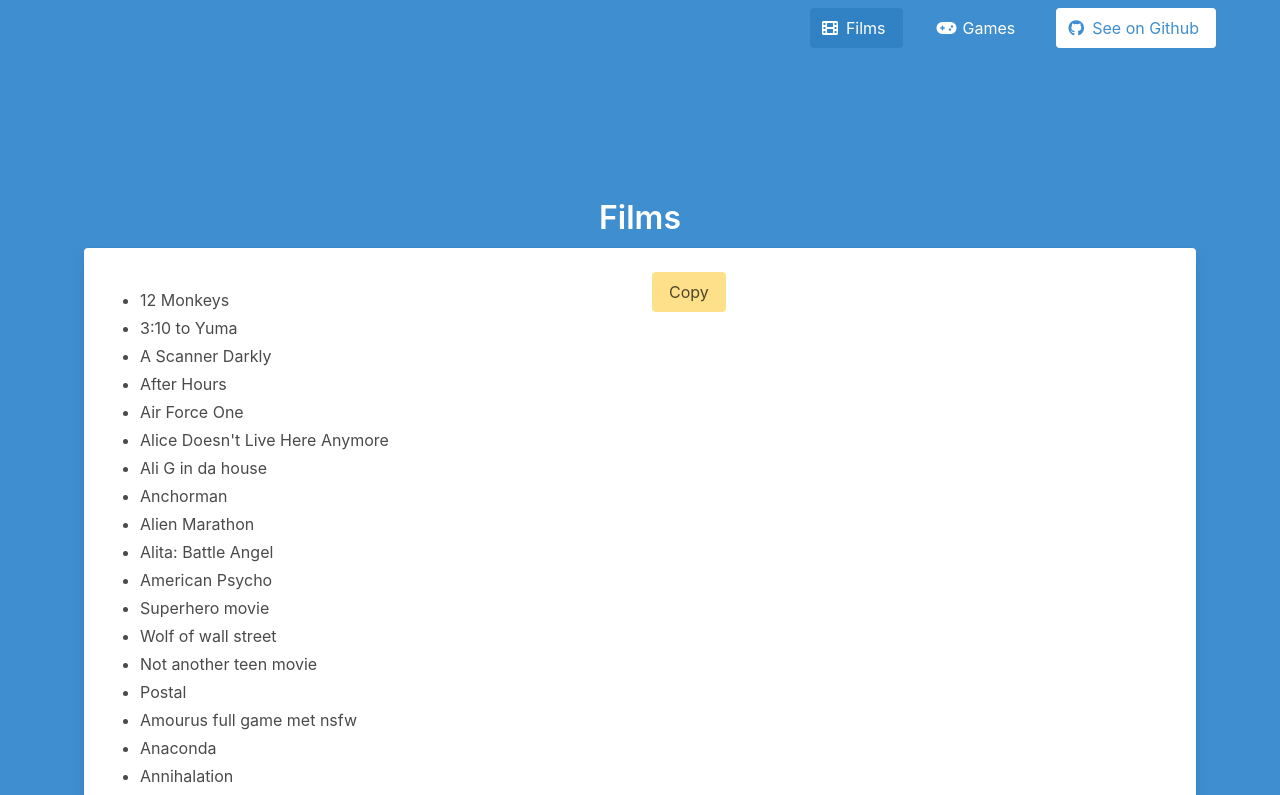
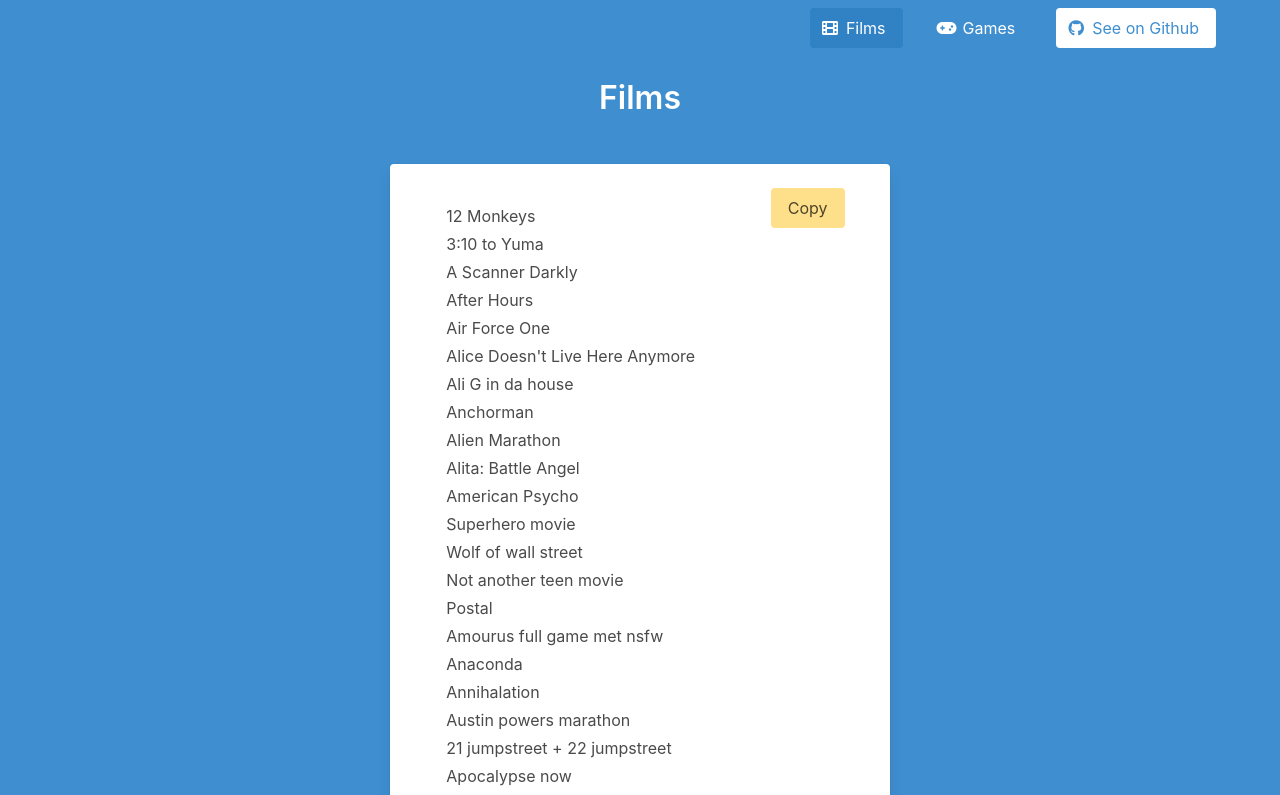
Before and after one commit to alexanderbenerink/media, a Vue app: page / in a window 1280 px wide. Shown: the top 795 px of the page. Built offline with nearby package versions, Linux system fonts and the light colour scheme.

Commit message:
Updated styling

```diff
--- a/src/components/FilmComponent.vue
+++ b/src/components/FilmComponent.vue
@@ -1,6 +1,6 @@
 <template>
   <div class="columns">
-    <div class="column">
+    <div class="column is-9">
       <ul id="movies">
         <li>12 Monkeys</li>
         <li>3:10 to Yuma</li>
@@ -285,7 +285,7 @@
         <li>Zorro</li>
       </ul>
     </div>
-    <div class="column">
+    <div class="column is-1">
       <button class="button is-warning" @click.prevent="copyMovies('movies')">Copy</button>
     </div>
   </div>
@@ -295,22 +295,20 @@
 <script>
 export default {
   name: "FilmComponent",
-  data() {
-    return {
-      text: 'Copied movies to clipboard'
-    };
-  },
   methods: {
     copyMovies(id) {
       let copyText = document.getElementById(id).innerText;
       let movieArray = [copyText];
       let movieArrayToString = movieArray.join('\n');
       navigator.clipboard.writeText(movieArrayToString);
+      alert("\nMovies are copied to clipboard!");
     }
   }
 };
 </script>
 
 <style scoped>
-
+  ul {
+    list-style-type: none;
+  }
 </style>
--- a/src/views/FilmView.vue
+++ b/src/views/FilmView.vue
@@ -1,5 +1,5 @@
 <template>
-  <section class="hero is-info is-medium">
+  <section class="hero is-info is-small">
     <div class="hero-head">
       <nav class="navbar">
         <div class="container">
@@ -54,15 +54,18 @@
         <p class="title">
           Films
         </p>
+        <br>
 <!--        <p class="subtitle">-->
 <!--          Subtitle-->
 <!--        </p>-->
       </div>
-      <div class="column">
-        <div class="card">
-          <div class="card-content">
-            <div class="content">
-              <film-component></film-component>
+      <div class="columns is-justify-content-center">
+        <div class="column is-5">
+          <div class="card">
+            <div class="card-content">
+              <div class="content">
+                <film-component></film-component>
+              </div>
             </div>
           </div>
         </div>
```
